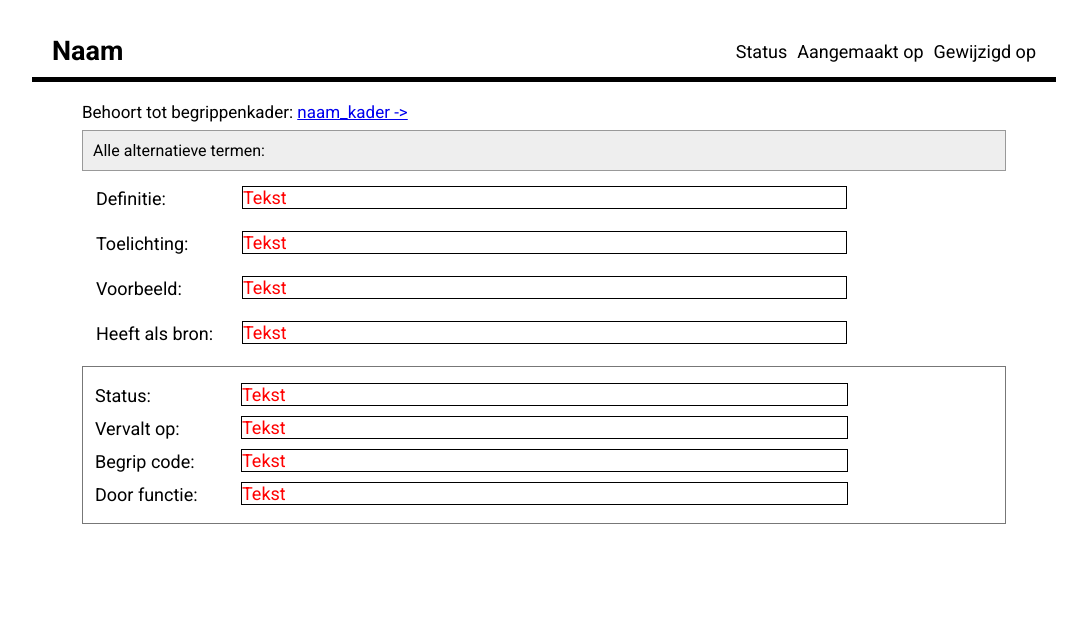
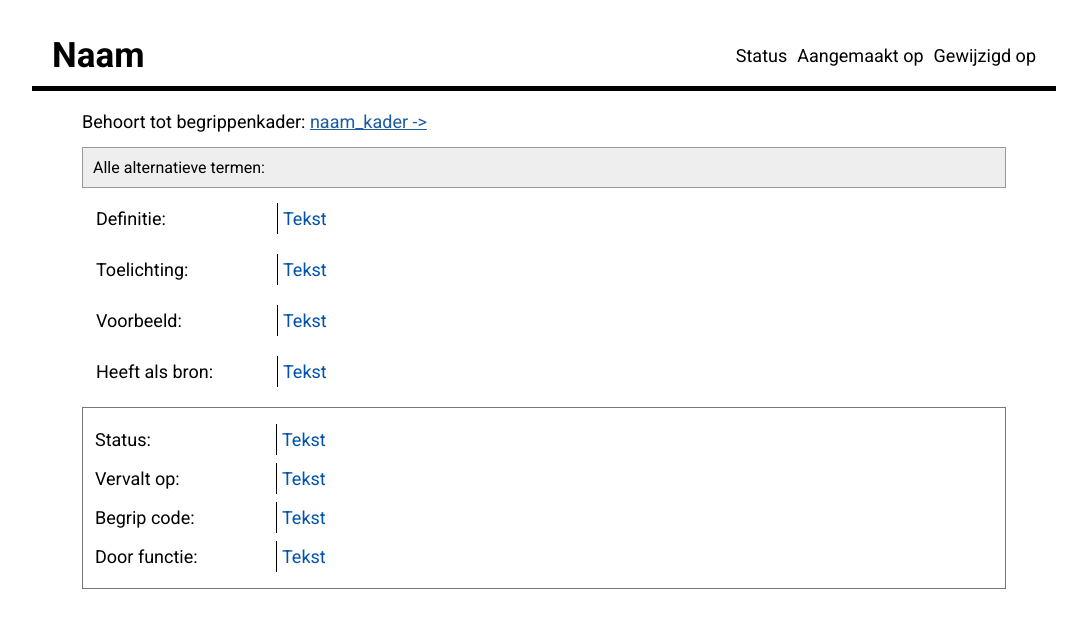
Before and after one commit to ToadOnbekend/NLSSBBegrippen, a Flask app: template website/templates/begrippagina.html in a window 1280 px wide. Shown: the part 62-690 px from the top of the page, without its empty margins (96-1183 px from the left). Run offline with Flask 3, Linux system fonts and the light colour scheme; the template is opened without the code that fills it, so the values that code supplies are empty; parts of the project's set-up code (start-up, migrations or seed data) failed here and were passed over.

Commit message:
-Amerikaanse datum naar Nederlandse datum. -Stijl van website verbeterd -Stijl consistenter gemaakt -Begrippenkader: toeveoegn een namen van de kolommen.

```diff
--- a/server.py
+++ b/server.py
@@ -12,7 +12,7 @@ CORS(app)
 app.config['CORS_HEADERS'] = 'Content-Type'
 
 def check_datum(datum:str) -> tuple[bool,str]:
-    datum_nl = "^(0?[1-9]|1[0-2])-(0?[1-9]|[12][0-9]|3[01])-(19\\d{2}|2\\d{3}|3000)$"
+    datum_nl = "^(0?[1-9]|[12][0-9]|3[01])-(0?[1-9]|1[0-2])-(19\\d{2}|2\\d{3}|3000)$"
     tijd_nul = "00:00:00"
     datum_nu = datetime.datetime.fromisoformat(datetime.datetime.now().isoformat())
 
@@ -21,9 +21,9 @@ def check_datum(datum:str) -> tuple[bool,str]:
 
     if datum is not None:
         # datum_jaar = "0" if len(datum.group(3)) == 1 else "" + datum.group(3)
-        datum_maand = "0" if len(datum.group(1)) == 1 else ""
-        datum_dag = "0" if len(datum.group(2)) == 1 else ""
-        format_iso_1 = f"{datum.group(3)}-{datum_maand+datum.group(1)}-{datum_dag+datum.group(2)}T{tijd_nul}"
+        datum_maand = "0" if len(datum.group(2)) == 1 else ""
+        datum_dag = "0" if len(datum.group(1)) == 1 else ""
+        format_iso_1 = f"{datum.group(3)}-{datum_maand+datum.group(2)}-{datum_dag+datum.group(1)}T{tijd_nul}"
         print(format_iso_1, "<<<<<<<<<<<<<<<<<<<<<<<<")
         datum_iso = datetime.datetime.fromisoformat(format_iso_1)
 
--- a/website/static/css/styles.css
+++ b/website/static/css/styles.css
@@ -414,7 +433,7 @@ button:hover{
  */
 
 .begrip_voorkeursterm{
-    font-size: 27px;
+    font-size: 35px;
     font-weight: bold;
 }
 
@@ -448,7 +467,7 @@ button:hover{
 
 .begrip_behoort_tot_begrippenkader {
     margin: 20px 50px 8px;
-    font-size: 17px;
+    font-size: 18px;
 }
 
 .link_naam_begrippenkader a {
@@ -459,13 +478,6 @@ button:hover{
 
 
 
-.alternatieve_termen {
-    margin: 0 50px;
-    padding: 10px;
-
-    border: 1px solid #999;
-    background-color: #eeeeee;
-}
 
 
 
@@ -489,9 +501,7 @@ button:hover{
     margin-right: 4px;
 }
 
-.informatie_tekst{
-    color: #000000
-}
+
 
 
 
@@ -510,7 +520,9 @@ button:hover{
 .lijs_alternatieve_termen{
     display: flex;
     gap: 10px;
+
     font-style: italic;
+    font-weight: 600;
 }
 
 
@@ -575,14 +587,14 @@ select:hover {
 
 /*TODO, samen met begrip.css */
 .alternatieve_termen {
-    margin: 0 50px;
+    margin: 15px 50px;
     padding: 10px;
-    display: flex;
+    display: grid;
+    grid-template-columns: 180px 1fr;
     border: 1px solid #999;
     background-color: #eeeeee;
     align-items: center;
     gap: 5px;
-
 }
 
 
@@ -607,18 +619,34 @@ select:hover {
     margin-right: 4px;
 }
 
+
+
 .informatie_tekst{
-    color:red;
+    color: #0052ad;
+    padding:5px 0px 5px 5px;
     outline:none;
     background:none;
-    border: 1px solid black;
+    border-left: 1px solid black;
     width: 80%;
     min-width: 80%;
     max-width: 80%;
 }
 
-.informatie_tekst:focus{
-    border: 1px solid red;
+.informatie_tekst_invul{
+    border: none;
+    color: #0052ad;
+    padding-left:8px;
+    outline:none;
+    background:none;
+    border: 1px solid black;
+    font-family: Roboto;
+    width: 80%;
+    min-width: 80%;
+    max-width: 80%;
+}
+
+.informatie_tekst_invul:focus{
+    border: 1px solid #0052ad;
 }
 
 
@@ -648,28 +676,28 @@ select:hover {
 
 /* Kleur van [Zoeken] voordat je typt */
 #voorkeurs_term::placeholder, #naam_begrippenkader_invulveld::placeholder {
-    color: #ff8282;
+    color: #6c6c6c;
     opacity: 1;
 }
 
 
 
 .informatie_tekst_vervalt_op{
-    max-width: 15%;
-    color: red;
+    max-width: 14%;
+    color: #0052ad;
     outline: none;
     border: 1px solid black;
     padding: 5px;
 }
 
 .informatie_tekst_vervalt_op:focus{
-    border: 1px solid red;
+    border: 1px solid #0052ad;
 }
 
 .informatie_regel {
     display: grid;
-    grid-template-columns: 150px 1fr;
-    align-items: start;
+    grid-template-columns: 185px 1fr;
+    /*align-items: start;*/
 
     margin-bottom: 20px;
 }
@@ -680,5 +708,7 @@ select:hover {
 .informatie_regel textarea,
 .informatie_regel select {
     width: 100%;
-    box-sizing: border-box;
 }
+
+a {color: #1a5ca4
+}
--- a/website/templates/begrippenkader.html
+++ b/website/templates/begrippenkader.html
@@ -47,11 +47,13 @@
                 </a>
             </div>
 
+
+
         </div>
 
         <!-- Moet aperte class maken, heir komen alle berippen in rijen te staan-->
         <div id="begrippenrooster" class="begrippenrooster1">
-
+<div class="begrip-item1">Voorkeursterm<span class="begrip-item-definitie">Begrip definitie</span><span class="begrip-item-status">Status</span></div>
         </div>
 
 
--- a/website/templates/begrippenkaderaanmaken.html
+++ b/website/templates/begrippenkaderaanmaken.html
@@ -38,7 +38,7 @@
 
             <div class="informatie_regel">
                 <span class="informatie_label">*Omschrijving:</span>
-                <textarea id="omschrijving_begrippenkader" class="informatie_tekst" type="text" placeholder="Omschrijving" autocomplete="off"></textarea>
+                <textarea id="omschrijving_begrippenkader" class="informatie_tekst_invul" type="text" placeholder="Omschrijving" autocomplete="off"></textarea>
             </div>
 
 
@@ -54,7 +54,7 @@
 
             <div class="informatie_regel">
                 <span class="informatie_label">*Vervalt op:</span>
-                <input id="vervalt_op" class="informatie_tekst_vervalt_op" type="text" placeholder="maand/dag/jaar" autocomplete="off">
+                <input id="vervalt_op" class="informatie_tekst_vervalt_op" type="text" placeholder="Dag/Maand/Jaar" autocomplete="off">
             </div>
 
             <div class="informatie_regel">
```
Also changed, not shown: other parts of website/static/css/styles.css (+27 -8 lines), website/templates/begripaanmaken.html (+6 -6 lines), 1 other file.
